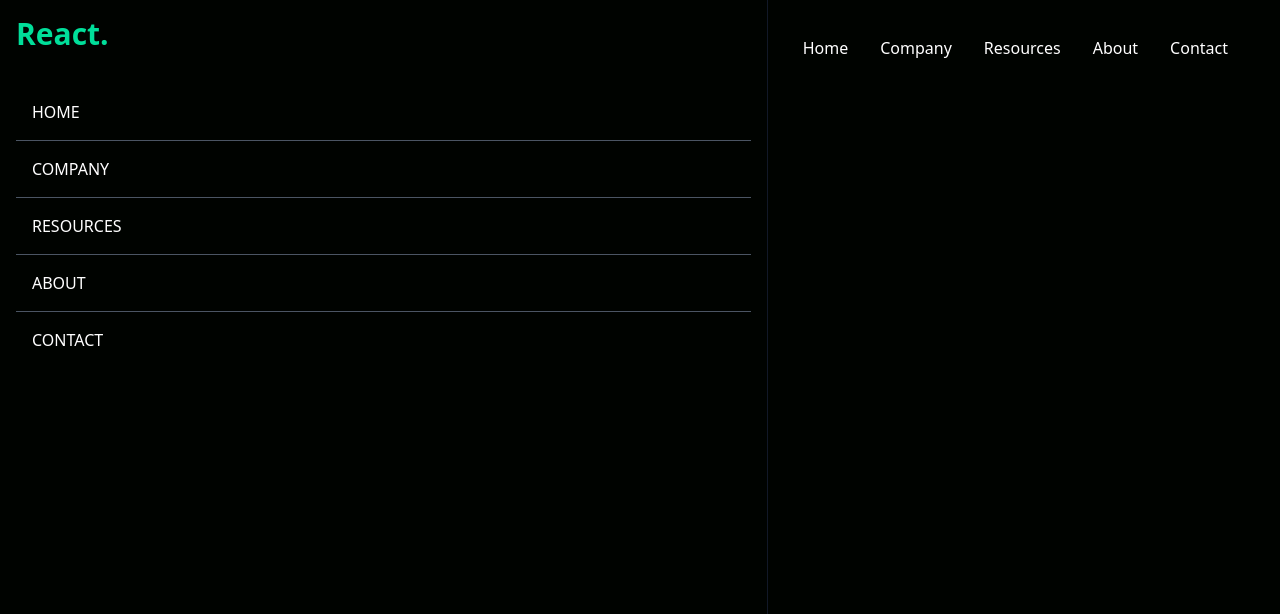
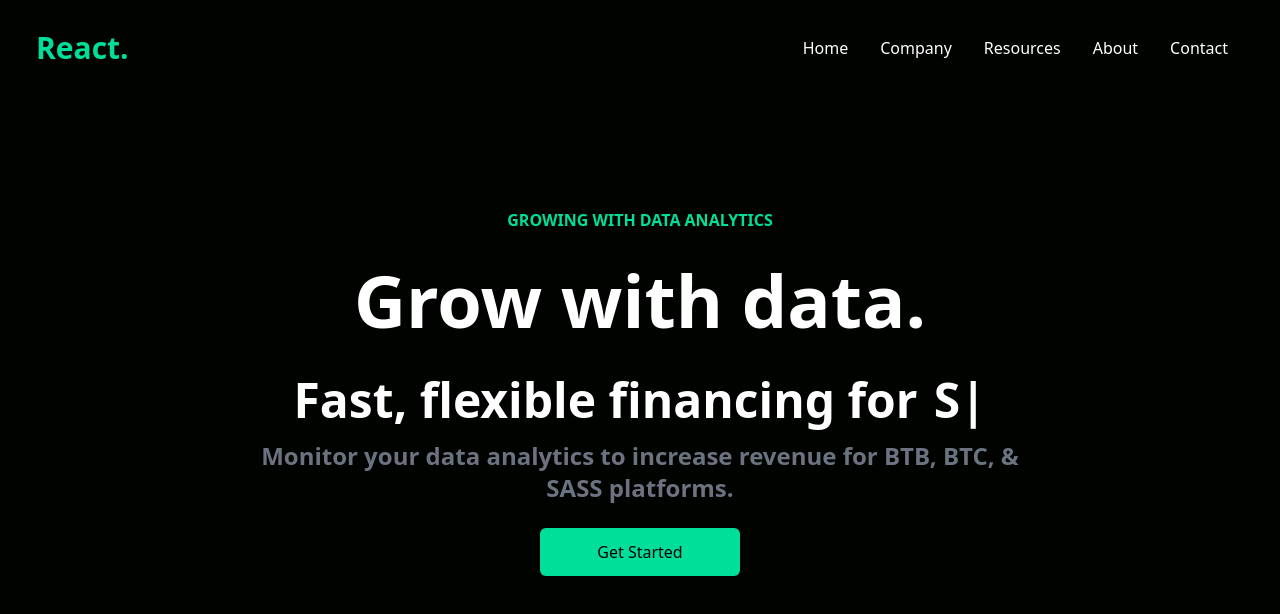
Before and after one commit to leylamaria/react-tailwind-project, a React (Create React App) app: page / in a window 1280 px wide. Shown: the top 614 px of the page. Built offline with nearby package versions, Linux system fonts and the light colour scheme.

Commit message:
Built the Hero component and installed ReactTyped

```diff
--- a/package.json
+++ b/package.json
@@ -10,6 +10,7 @@
     "react-dom": "^18.3.1",
     "react-icons": "^5.2.1",
     "react-scripts": "5.0.1",
+    "react-typed": "^2.0.12",
     "web-vitals": "^2.1.4"
   },
   "scripts": {
--- a/src/App.js
+++ b/src/App.js
@@ -1,10 +1,12 @@
 import React from "react";
 import Navbar from "./components/Navbar";
+import Hero from "./components/Hero";
 
 export default function App() {
   return (
     <div className="App">
       <Navbar />
+      <Hero />
     </div>
   );
 }
--- /dev/null
+++ b/src/components/Hero.jsx
@@ -0,0 +1,39 @@
+import React from "react";
+import { ReactTyped } from "react-typed";
+
+const Hero = () => {
+  return (
+    <div className="text-white">
+      <div className="max-w-[800px] mt-[-96px] w-full  h-screen mx-auto text-center flex flex-col justify-center">
+        <p className="text-[#00df9a] font-bold p-2">
+          GROWING WITH DATA ANALYTICS
+        </p>
+        <h1 className="md:text-7xl sm:text-6xl text-4xl font-bold md:py-6">
+          {" "}
+          Grow with data.
+        </h1>
+        <div className="flex justify-center items-center">
+          <p className="md:text-5xl sm:text-4xl text-xl font-bold py-4">
+            {" "}
+            Fast, flexible financing for
+          </p>
+          <ReactTyped
+            className="md:text-5xl sm:text-4xl text-xl font-bold md:pl-4 pl-2"
+            strings={["BTB", "BTC", "SAAS"]}
+            typeSpeed={120}
+            backSpeed={140}
+            loop
+          ></ReactTyped>
+        </div>
+        <p className="md:text-2xl text-xl font-bold text-gray-500">
+          Monitor your data analytics to increase revenue for BTB, BTC, & SASS
+          platforms.
+        </p>
+        <button className="bg-[#00df9a] w-[200px] rounded-md font-medium text-black py-3 my-6 mx-auto  ">
+          Get Started
+        </button>
+      </div>
+    </div>
+  );
+};
+export default Hero;
--- a/src/components/Navbar.jsx
+++ b/src/components/Navbar.jsx
@@ -19,11 +19,11 @@
         <li className="p-4">Contact</li>
       </ul>
       <div onClick={handleNav} className="block md:hidden">
-        {!nav ? <AiOutlineClose size={20} /> : <AiOutlineMenu size={20} />}
+        {nav ? <AiOutlineClose size={20} /> : <AiOutlineMenu size={20} />}
       </div>
       <div
         className={
-          !nav
+          nav
             ? "fixed left-0 top-0 w-[60%] h-full border-r border-r-gray-900 bg-[#000300] ease-in-out duration-500 "
             : "fixed left-[-100%]"
         }
```
Also changed, not shown: 1 other file (tests, documents, lock files or other folders).
